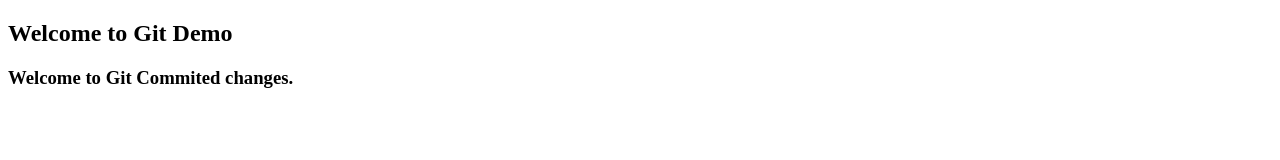
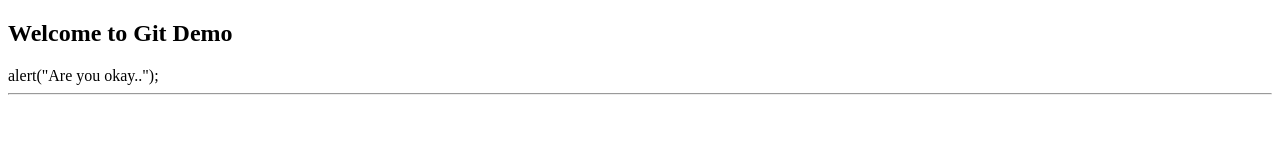
Before and after one commit to kannanfsd/accdevb1, a plain HTML site: page index.html in a window 1280 px wide. Drawn offline with Linux system fonts and the light colour scheme.

Commit message:
Revert "index changes"
This reverts commit 06e67f16cf6c5d58f94aea6c95e3ba123a1ab92a.

```diff
--- a/index.html
+++ b/index.html
@@ -8,6 +8,7 @@
 </head>
 <body>
     <h2>Welcome to Git Demo</h2>
-    <h3>Welcome to Git Commited changes.</h3>
+    alert("Are you okay..");
+    <hr>
 </body>
 </html>
```
